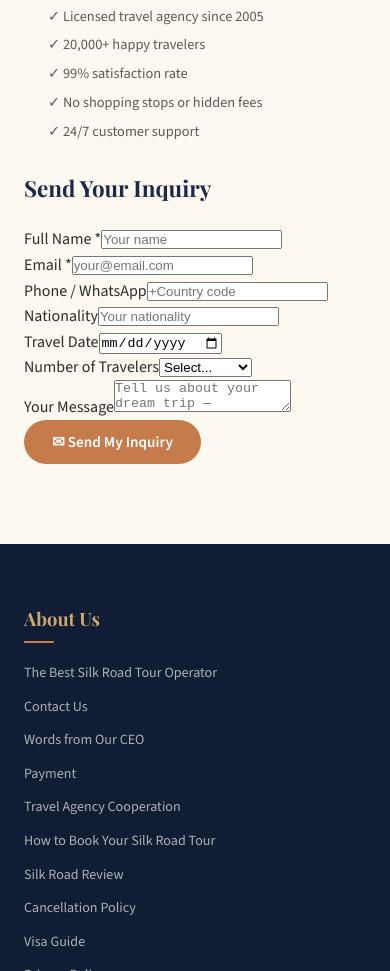
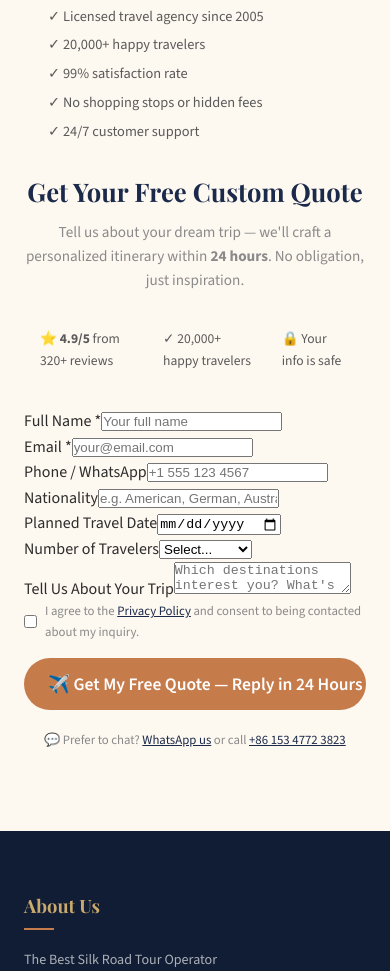
Before and after one commit to elitetravel0309/silk-road-wonder-tours, an Astro site: page /contact in a window 390 px wide. Shown: the part 1280-2251 px from the top of the page. Built offline with nearby package versions, Linux system fonts and the light colour scheme; Astro itself is replaced by a stand-in of ours.

Commit message:
Optimize inquiry forms for better conversion rate - InquiryForm.astro: Complete redesign with trust signals and better UX   - New headline: 'Get Your Free Custom Quote' (benefit-focused)   - Subtitle emphasizing 24-hour response and no obligation   - Trust bar: 4.9/5 rating, 20,000+ travelers, privacy protection   - Improved placeholder text with examples (nationality, phone format)   - Added privacy policy consent checkbox (required, GDPR-compliant)   - Full-width submit button with benefit-focused copy: 'Get My Free Quote — Reply in 24 Hours'   - Added alternative contact options (WhatsApp, phone) below form - CtaSection.astro: Matching form optimization   - Updated headline to 'Get Your Free Custom Quote'   - Added subtitle with 24-hour response guarantee   - Added social proof block (4.9/5 rating, 20,000+ travelers)   - Improved placeholder text with examples   - Added privacy policy consent checkbox   - Full-width submit button   - Added WhatsApp/phone alternative contact options - Both forms maintain all existing fields (no unnecessary removal) - Mobile-responsive verified: form-row stacks to single column on ≤768px - CTA grid stacks to single column on ≤1024px - Build verified: 141 pages, CSS -23%, all JS minified

```diff
--- a/src/components/InquiryForm.astro
+++ b/src/components/InquiryForm.astro
@@ -1,19 +1,39 @@
 <div class="contact-form-wrap">
-  <h3 style="font-family:var(--font-display);font-size:1.4rem;color:var(--navy);margin-bottom:20px;">Send Your Inquiry</h3>
+  <div style="text-align:center;margin-bottom:24px;">
+    <h3 style="font-family:var(--font-display);font-size:1.6rem;color:var(--navy);margin-bottom:8px;">Get Your Free Custom Quote</h3>
+    <p style="color:var(--text-muted);font-size:0.95rem;margin:0;">Tell us about your dream trip — we'll craft a personalized itinerary within <strong>24 hours</strong>. No obligation, just inspiration.</p>
+  </div>
+
+  <div style="display:flex;justify-content:center;gap:24px;margin-bottom:24px;padding:12px 16px;background:var(--cream);border-radius:8px;font-size:0.85rem;color:var(--text-light);">
+    <span>⭐ <strong>4.9/5</strong> from 320+ reviews</span>
+    <span>✓ 20,000+ happy travelers</span>
+    <span>🔒 Your info is safe</span>
+  </div>
+
   <form id="inquiryFormMain">
     <div class="form-row">
-      <div class="form-group"><label for="ctaName">Full Name *</label><input type="text" id="ctaName" name="name" placeholder="Your name" required></div>
+      <div class="form-group"><label for="ctaName">Full Name *</label><input type="text" id="ctaName" name="name" placeholder="Your full name" required></div>
       <div class="form-group"><label for="ctaEmail">Email *</label><input type="email" id="ctaEmail" name="email" placeholder="your@email.com" required></div>
     </div>
     <div class="form-row">
-      <div class="form-group"><label for="ctaPhone">Phone / WhatsApp</label><input type="tel" id="ctaPhone" name="phone" placeholder="+Country code"></div>
-      <div class="form-group"><label for="ctaNationality">Nationality</label><input type="text" id="ctaNationality" name="nationality" placeholder="Your nationality"></div>
+      <div class="form-group"><label for="ctaPhone">Phone / WhatsApp</label><input type="tel" id="ctaPhone" name="phone" placeholder="+1 555 123 4567"></div>
+      <div class="form-group"><label for="ctaNationality">Nationality</label><input type="text" id="ctaNationality" name="nationality" placeholder="e.g. American, German, Australian"></div>
     </div>
     <div class="form-row">
-      <div class="form-group"><label for="ctaDate">Travel Date</label><input type="date" id="ctaDate" name="date"></div>
+      <div class="form-group"><label for="ctaDate">Planned Travel Date</label><input type="date" id="ctaDate" name="date"></div>
       <div class="form-group"><label for="ctaTravelers">Number of Travelers</label><select id="ctaTravelers" name="travelers"><option>Select...</option><option>1 person</option><option>2 people</option><option>3-5 people</option><option>6-10 people</option><option>10+ people</option></select></div>
     </div>
-    <div class="form-group"><label for="ctaMessage">Your Message</label><textarea id="ctaMessage" name="message" placeholder="Tell us about your dream trip — destinations, budget, preferred travel style..."></textarea></div>
-    <button type="submit" class="btn btn-primary form-submit">&#9993; Send My Inquiry</button>
+    <div class="form-group"><label for="ctaMessage">Tell Us About Your Trip</label><textarea id="ctaMessage" name="message" placeholder="Which destinations interest you? What's your budget? Any special requests or occasions? (e.g. anniversary, family trip, photography tour)"></textarea></div>
+
+    <div style="display:flex;align-items:center;gap:8px;margin-bottom:16px;font-size:0.8rem;color:var(--text-muted);">
+      <input type="checkbox" id="ctaPrivacy" name="privacy" required style="margin:0;">
+      <label for="ctaPrivacy" style="margin:0;font-weight:normal;">I agree to the <a href="/privacy-policy.html" style="color:var(--navy);text-decoration:underline;">Privacy Policy</a> and consent to being contacted about my inquiry.</label>
+    </div>
+
+    <button type="submit" class="btn btn-primary form-submit" style="width:100%;font-size:1.1rem;padding:14px 24px;">✈️ Get My Free Quote — Reply in 24 Hours</button>
   </form>
+
+  <div style="text-align:center;margin-top:20px;font-size:0.8rem;color:var(--text-muted);">
+    <p style="margin:0;">💬 Prefer to chat? <a href="https://wa.me/8615347723823" style="color:var(--navy);text-decoration:underline;">WhatsApp us</a> or call <a href="tel:+8615347723823" style="color:var(--navy);text-decoration:underline;">+86 153 4772 3823</a></p>
+  </div>
 </div>
```
Also changed, not shown: src/components/CtaSection.astro (+19 -7 lines).
